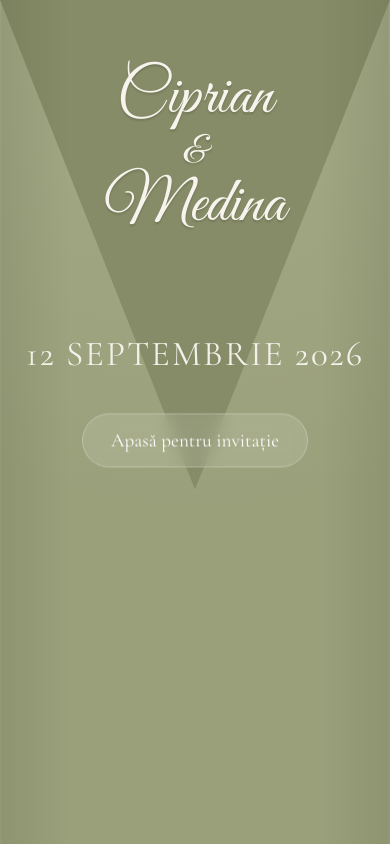
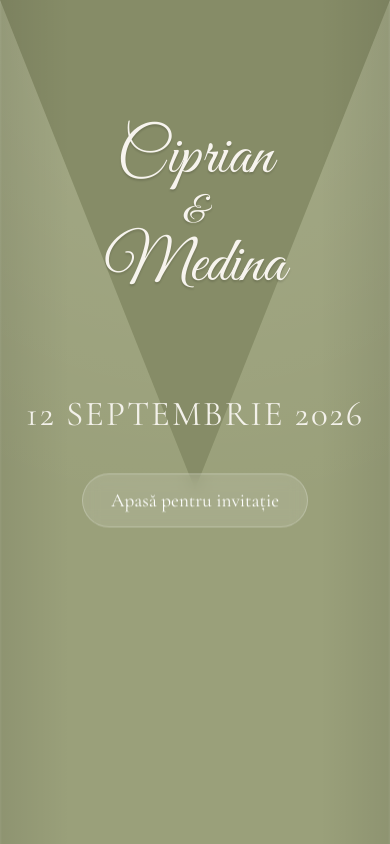
Before and after one commit to adela0507/Medina-Wedding, an Angular app: page / in a window 390 px wide. Shown: the top 844 px of the page. Built offline with nearby package versions, Linux system fonts and the light colour scheme.

Commit message:
update site

```diff
--- a/src/app/components/hero/hero.css
+++ b/src/app/components/hero/hero.css
@@ -229,6 +229,7 @@ body {
     }
 
     .hero-content {
+        margin-top: 40px !important;
         top: 20%;
         transform: translateY(-50%);
         padding: 0 20px;
```
